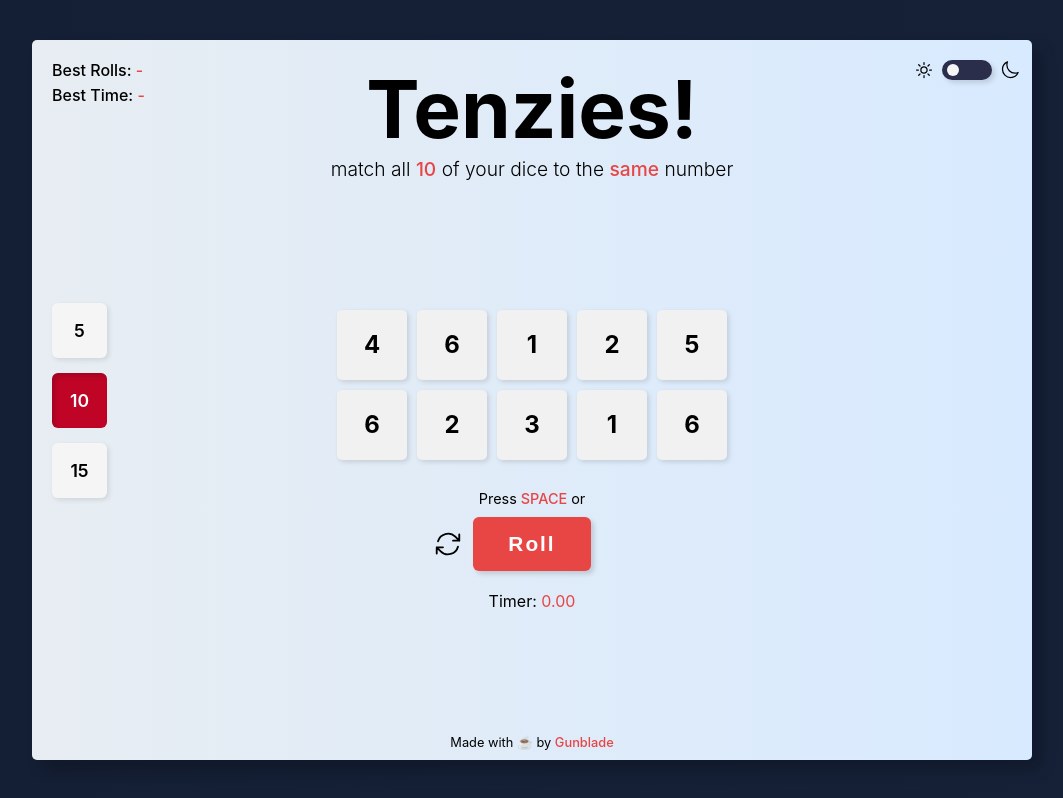
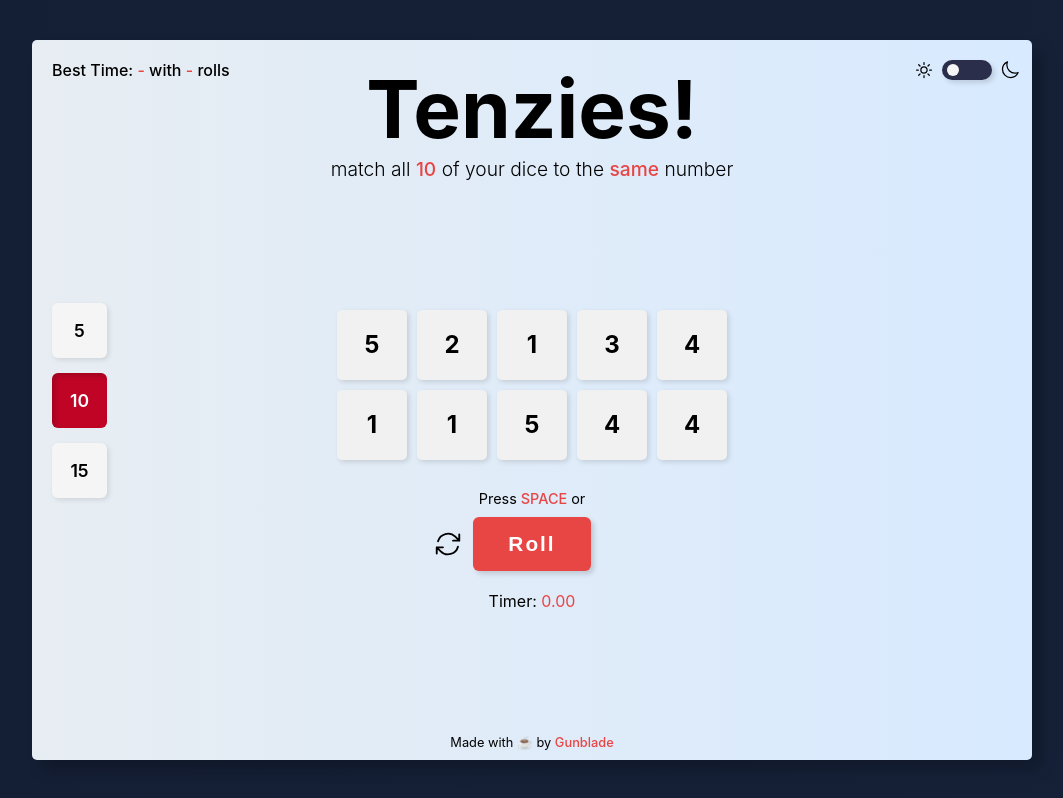
Before and after one commit to gunblade6/tenzies, a React (Vite) app: page / in a window 1280 px wide. Shown: the whole page, without its empty margins (108-1171 px from the left). Built offline with nearby package versions, Linux system fonts and the light colour scheme.

Commit message:
removed rolls best score (just time)

```diff
--- a/src/App.css
+++ b/src/App.css
@@ -50,6 +50,7 @@
 .endGame h3 {
   font-size: 3rem;
   text-align: center;
+  margin-bottom: 20px;
 }
 .endGame p {
   text-align: center;
@@ -76,9 +77,9 @@
   left: 20px;
   font-weight: 500;
 }
-.bestTime {
+/* .bestTime {
   top: 45px;
-}
+} */
 .timeDisplay {
   margin-top: 20px;
   color: white;
@@ -103,12 +104,12 @@
     margin-top: 25px;
   }
   .displayScore {
-    top: calc(100% - 80px);
+    top: calc(100% - 75px);
     font-size: 0.8rem;
   }
-  .bestTime {
+  /* .bestTime {
     top: calc(100% - 60px);
-  }
+  } */
 }
 
 @media (max-width: 992px) {
--- a/src/App.jsx
+++ b/src/App.jsx
@@ -24,14 +24,12 @@ function App() {
     return acc;
   }, {});
   2;
-  const [bestRolls, setBestRolls] = useState({});
+  const [bestRolls, setBestRolls] = useState(DEFAULT);
 
   const localBestRolls = localStorage.getItem("bestRolls");
   useEffect(() => {
     if (localBestRolls) {
       setBestRolls(JSON.parse(localBestRolls));
-    } else {
-      setBestRolls(DEFAULT);
     }
     // eslint-disable-next-line react-hooks/exhaustive-deps
   }, []);
@@ -48,17 +46,31 @@ function App() {
   const [tenzies, setTenzies] = useState(false);
   const [rolls, setRolls] = useState(0);
 
-  // TIMER START ---------------DELETE ME AFTER TIMER IS DONE-----------------------------
   const [time, setTime] = useState(0);
   const [bestTime, setBestTime] = useState(DEFAULT);
   const [gameStart, setGameStart] = useState(false);
+  const [bestTimeRelative, setBestTimeRelative] = useState(DEFAULT);
+  const [bestRollsRelative, setBestRollsRelative] = useState(DEFAULT);
 
   const localBestTime = localStorage.getItem("bestTime");
   useEffect(() => {
     if (localBestTime) {
       setBestTime(JSON.parse(localBestTime));
-    } else {
-      setBestTime(DEFAULT);
+    }
+    // eslint-disable-next-line react-hooks/exhaustive-deps
+  }, []);
+  const localBestTimeRolls = localStorage.getItem("bestTimeRolls");
+  useEffect(() => {
+    if (localBestTimeRolls) {
+      setBestTimeRelative(JSON.parse(localBestTimeRolls));
+    }
+    // eslint-disable-next-line react-hooks/exhaustive-deps
+  }, []);
+
+  const localBestRollsTime = localStorage.getItem("bestRollsTime");
+  useEffect(() => {
+    if (localBestRollsTime) {
+      setBestRollsRelative(JSON.parse(localBestRollsTime));
     }
     // eslint-disable-next-line react-hooks/exhaustive-deps
   }, []);
@@ -181,11 +193,17 @@ function App() {
         setBestRolls((prevRolls) => {
           return { ...prevRolls, [dicesNum]: rolls };
         });
+        setBestRollsRelative((prevRelative) => {
+          return { ...prevRelative, [dicesNum]: time };
+        });
         setGotHighScore(true);
       }
       if (time < bestTime[dicesNum]) {
         setBestTime((prevTime) => {
           return { ...prevTime, [dicesNum]: time.toFixed(2) };
+        });
+        setBestTimeRelative((prevRelative) => {
+          return { ...prevRelative, [dicesNum]: rolls };
         });
         setGotHighScore(true);
       }
@@ -200,6 +218,14 @@ function App() {
   useEffect(() => {
     localStorage.setItem("bestTime", JSON.stringify(bestTime));
   }, [bestTime]);
+
+  useEffect(() => {
+    localStorage.setItem("bestTimeRolls", JSON.stringify(bestTimeRelative));
+  }, [bestTimeRelative]);
+
+  useEffect(() => {
+    localStorage.setItem("bestRollsTime", JSON.stringify(bestRollsRelative));
+  }, [bestRollsRelative]);
 
   function changeDiceNum(e) {
     setDicesNum(e);
@@ -221,13 +247,27 @@ function App() {
   return (
     <main style={backgroundDark}>
       {tenzies && gotHighScore && <Confetti />}
-      <p className="displayScore bestRolls" style={darkStyle}>
+      {/* <p className="displayScore bestRolls" style={darkStyle}>
         Best Rolls:{" "}
-        <span>{bestRolls[dicesNum] === 1000 ? "-" : bestRolls[dicesNum]}</span>
-      </p>
+        <span>{bestRolls[dicesNum] === 1000 ? "-" : bestRolls[dicesNum]}</span>{" "}
+        at{" "}
+        <span>
+          {bestRollsRelative[dicesNum] === 1000
+            ? "-"
+            : Number(bestRollsRelative[dicesNum]).toFixed(2)}
+        </span>{" "}
+        seconds
+      </p> */}
       <p className="displayScore bestTime" style={darkStyle}>
         Best Time:{" "}
-        <span>{bestTime[dicesNum] === 1000 ? "-" : bestTime[dicesNum]}</span>
+        <span>{bestTime[dicesNum] === 1000 ? "-" : bestTime[dicesNum]}</span>{" "}
+        with{" "}
+        <span>
+          {bestTimeRelative[dicesNum] === 1000
+            ? "-"
+            : bestTimeRelative[dicesNum]}
+        </span>{" "}
+        rolls
       </p>
       {!tenzies && (
         <Sidebar changeDiceNum={changeDiceNum} currNum={+dicesNum} />
@@ -236,7 +276,7 @@ function App() {
       <div className="game">
         {tenzies ? (
           <div className="endGame" style={darkStyle}>
-            <h3>Good Job!</h3>
+            <h3>{gotHighScore ? "New best score habibi!" : "Good job!"}</h3>
             <p>
               You finished with <span className="rolls">{rolls}</span> rolls
             </p>
```
Also changed, not shown: 6 other files (tests, documents, lock files or other folders).
